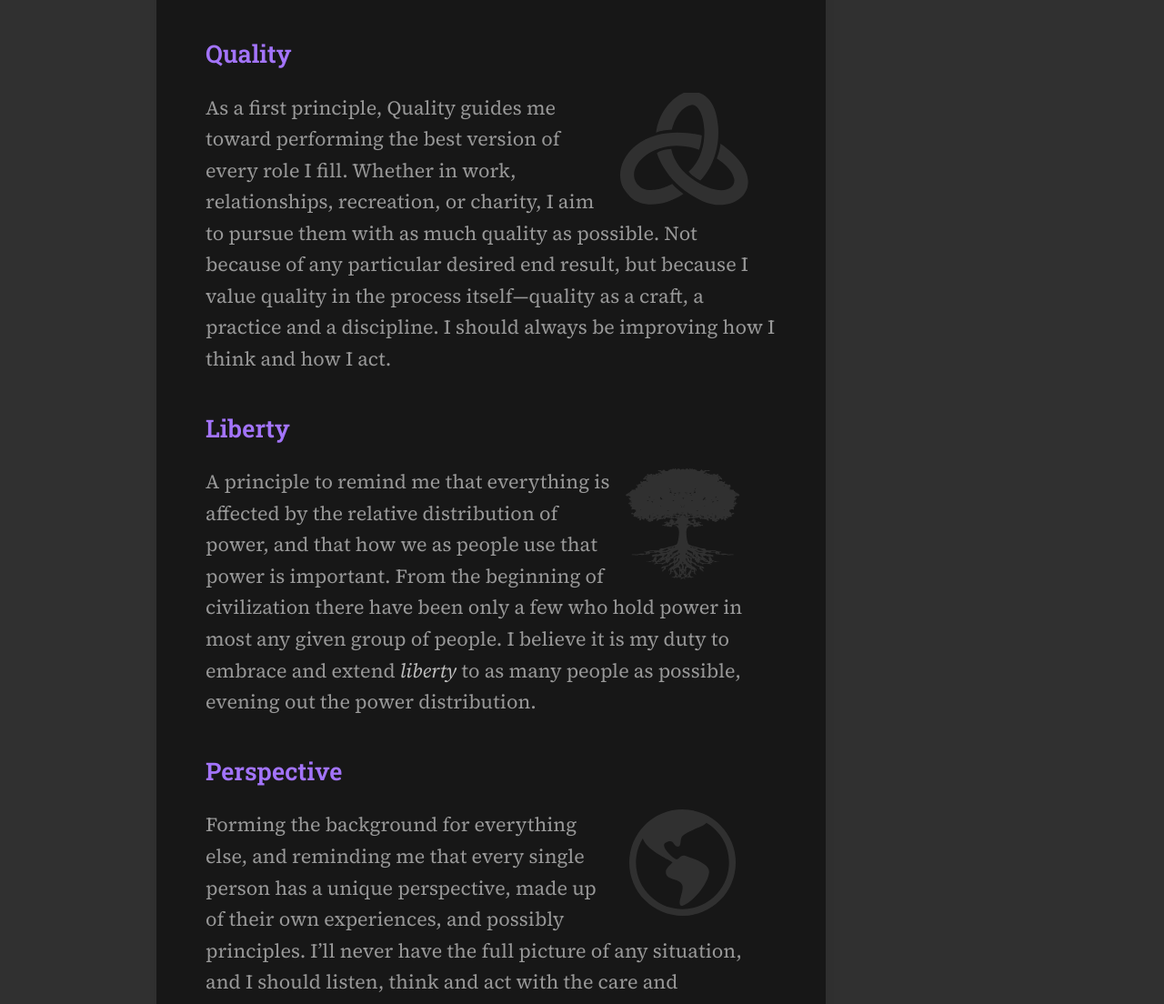
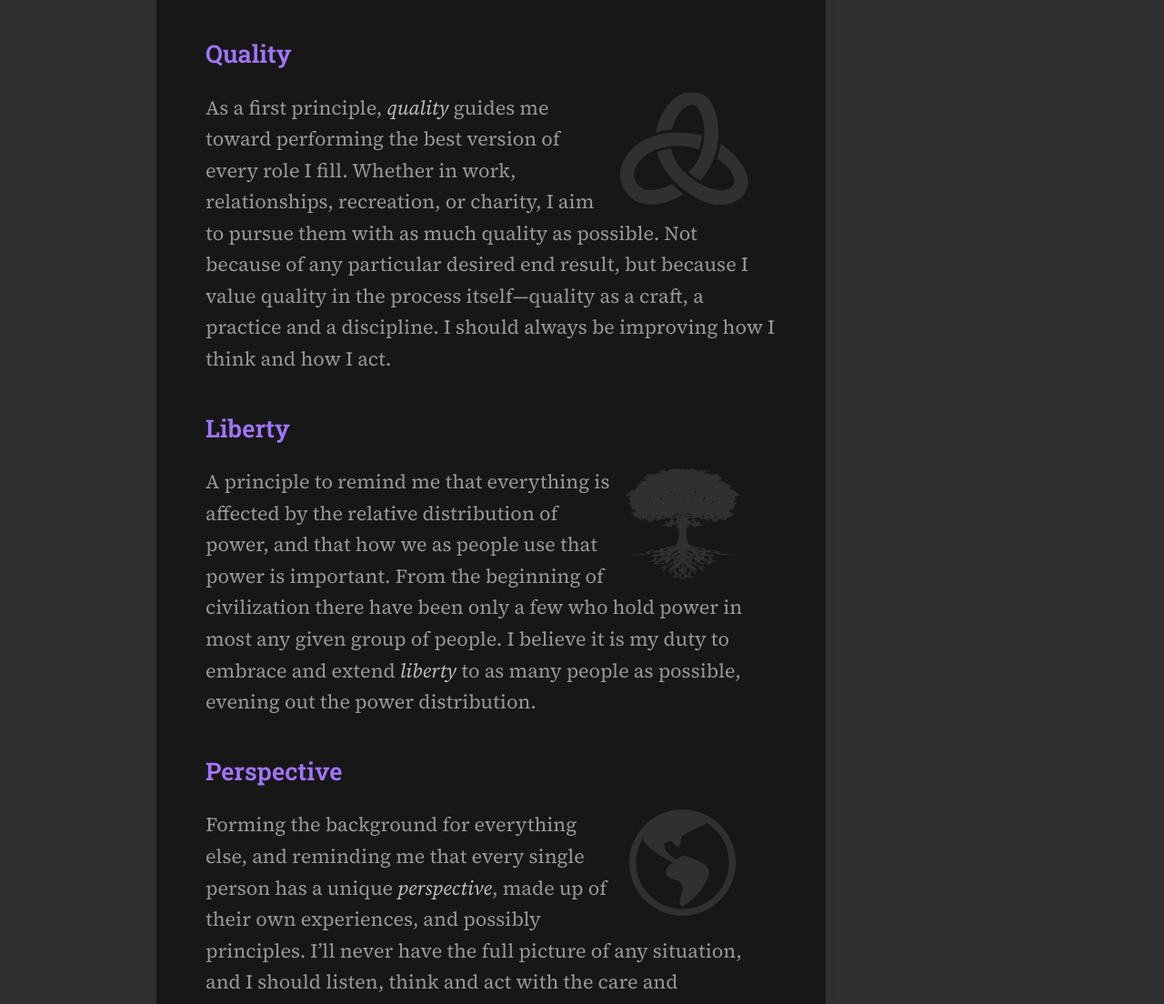
Before and after one commit to h3h/bradfordfults.com, a Jekyll site: the page built from index.html, in a window 1280 px wide. Shown: the part 875-1979 px from the top of the page at 91% size. Built offline with Jekyll 4.4.1, drawn with Linux system fonts in a browser that asks for light colours; some web fonts are replaced; the list of posts is cut into pages by our own code; some of the changed text lies outside the part shown.

Commit message:
Use same prinicple call-out style

```diff
--- a/index.html
+++ b/index.html
@@ -25,12 +25,12 @@ body_class: "home"
   <section class="principles">
     <h3 class="quality">Quality</h3>
     <p>
-      As a first principle, Quality guides me toward performing the best version
-      of every role I fill. Whether in work, relationships, recreation, or
-      charity, I aim to pursue them with as much quality as possible. Not
-      because of any particular desired end result, but because I value quality
-      in the process itself—quality as a craft, a practice and a discipline. I
-      should always be improving how I think and how I&nbsp;act.
+      As a first principle, <em>quality</em> guides me toward performing the
+      best version of every role I fill. Whether in work, relationships,
+      recreation, or charity, I aim to pursue them with as much quality as
+      possible. Not because of any particular desired end result, but because I
+      value quality in the process itself—quality as a craft, a practice and a
+      discipline. I should always be improving how I think and how I&nbsp;act.
     </p>
     <h3 class="liberty">Liberty</h3>
     <p>
@@ -44,10 +44,10 @@ body_class: "home"
     <h3 class="perspective">Perspective</h3>
     <p>
       Forming the background for everything else, and reminding me that every
-      single person has a unique perspective, made up of their own experiences,
-      and possibly principles. I’ll never have the full picture of any
-      situation, and I should listen, think and act with the care and knowledge
-      that comes from being one part of a greater&nbsp;whole.
+      single person has a unique <em>perspective</em>, made up of their own
+      experiences, and possibly principles. I’ll never have the full picture of
+      any situation, and I should listen, think and act with the care and
+      knowledge that comes from being one part of a greater&nbsp;whole.
     </p>
   </section>
 </article>
```
